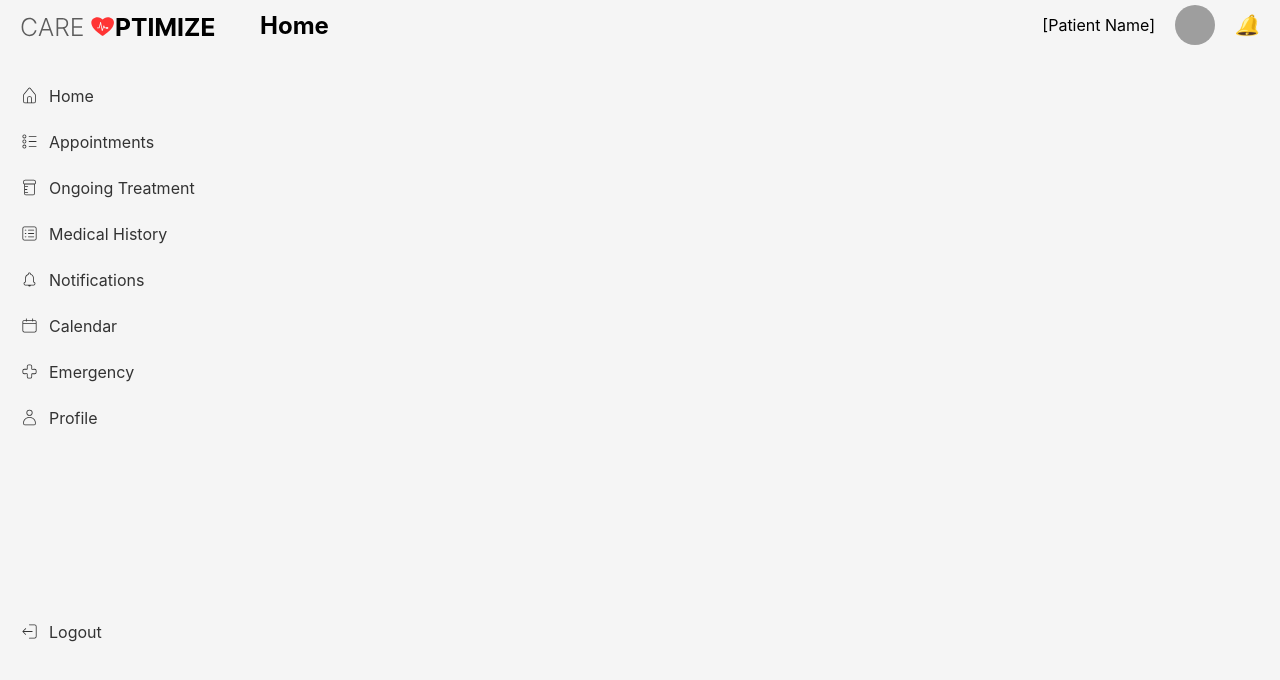
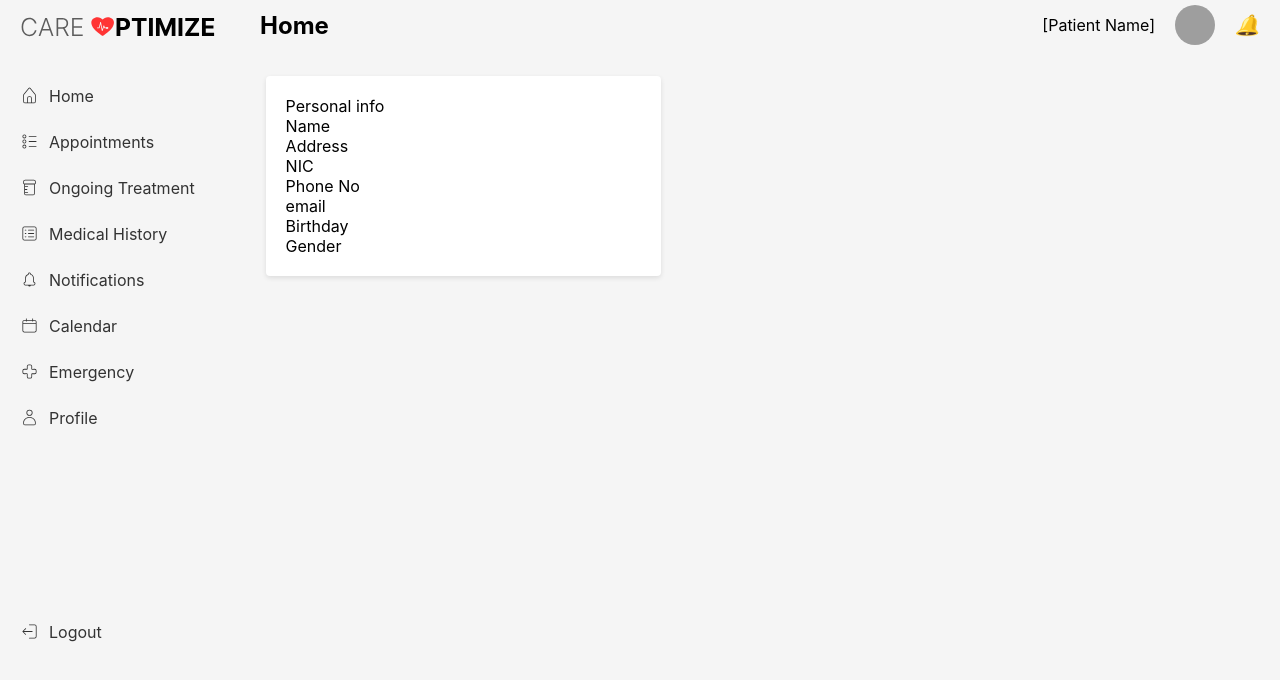
Before and after one commit to ThisaraNilupul/careoptimize_frontend, a React (Create React App) app: page /patient/profile in a window 1280 px wide. Shown: the top 680 px of the page. Built offline with nearby package versions, Linux system fonts and the light colour scheme; grey boxes are pictures that could not be loaded.

Commit message:
patient profile page setup

```diff
--- a/src/common/AppRoutes.js
+++ b/src/common/AppRoutes.js
@@ -5,6 +5,7 @@ import RegisterPage from '../pages/RegisterPage/RegisterPage';
 import PatientAppointment from '../pages/Patient/Patient-AppointmentPage/PatientAppointment';
 import PatientCalendar from '../pages/Patient/Patient-CalendarPage/PatientCalendar';
 import PatientOngoingTreatment from '../pages/Patient/Patient-OngoingTreatmentPage/PatientOngoingTreatment';
+import PatientProfile from '../pages/Patient/Patient-ProfilePage/PatientProfile';
 
 export const AppRoutes = [
   { path: '/login', component: <LoginPage /> },
@@ -15,4 +16,5 @@ export const AppRoutes = [
 //   { path: '/patient/notifications', component: <PatientNotifications /> },
   { path: '/patient/calendar', component: <PatientCalendar /> },
 //   { path: '/patient/emergency', component: <PatientEmergency /> },
+  { path: '/patient/profile', component: <PatientProfile />}
 ];
--- /dev/null
+++ b/src/pages/Patient/Patient-ProfilePage/PatientProfile.css
@@ -0,0 +1,12 @@
+* {
+    padding: 0%;
+    margin: 0%;
+    box-sizing: border-box;
+}
+
+.patient-profile-container {
+    display: flex;
+    /* flex-direction: column; */
+    flex-wrap: wrap;
+    gap: 20px;
+  }
--- /dev/null
+++ b/src/pages/Patient/Patient-ProfilePage/PatientProfile.jsx
@@ -0,0 +1,45 @@
+import React from 'react';
+import Card from '../../../components/BaseCard-component/Card';
+import './PatientProfile.css';
+
+function PatientProfile() {
+  return (
+    <div className='patient-profile-container'>
+        <Card width="40%" height="100%">
+            <div className='card-title'>Personal info</div>
+            <div className='card-content'>
+                <div className='content-item'>
+                    <div className='item-name'>Name</div>
+                    <div className='item-value'></div>
+                </div>
+                <div className='content-item'>
+                    <div className='item-name'>Address</div>
+                    <div className='item-value'></div>
+                </div>
+                <div className='content-item'>
+                    <div className='item-name'>NIC</div>
+                    <div className='item-value'></div>
+                </div>
+                <div className='content-item'>
+                    <div className='item-name'>Phone No</div>
+                    <div className='item-value'></div>
+                </div>
+                <div className='content-item'>
+                    <div className='item-name'>email</div>
+                    <div className='item-value'></div>
+                </div>
+                <div className='content-item'>
+                    <div className='item-name'>Birthday</div>
+                    <div className='item-value'></div>
+                </div>
+                <div className='content-item'>
+                    <div className='item-name'>Gender</div>
+                    <div className='item-value'></div>
+                </div>
+            </div>
+        </Card>
+   </div>
+  )
+}
+
+export default PatientProfile;
```
